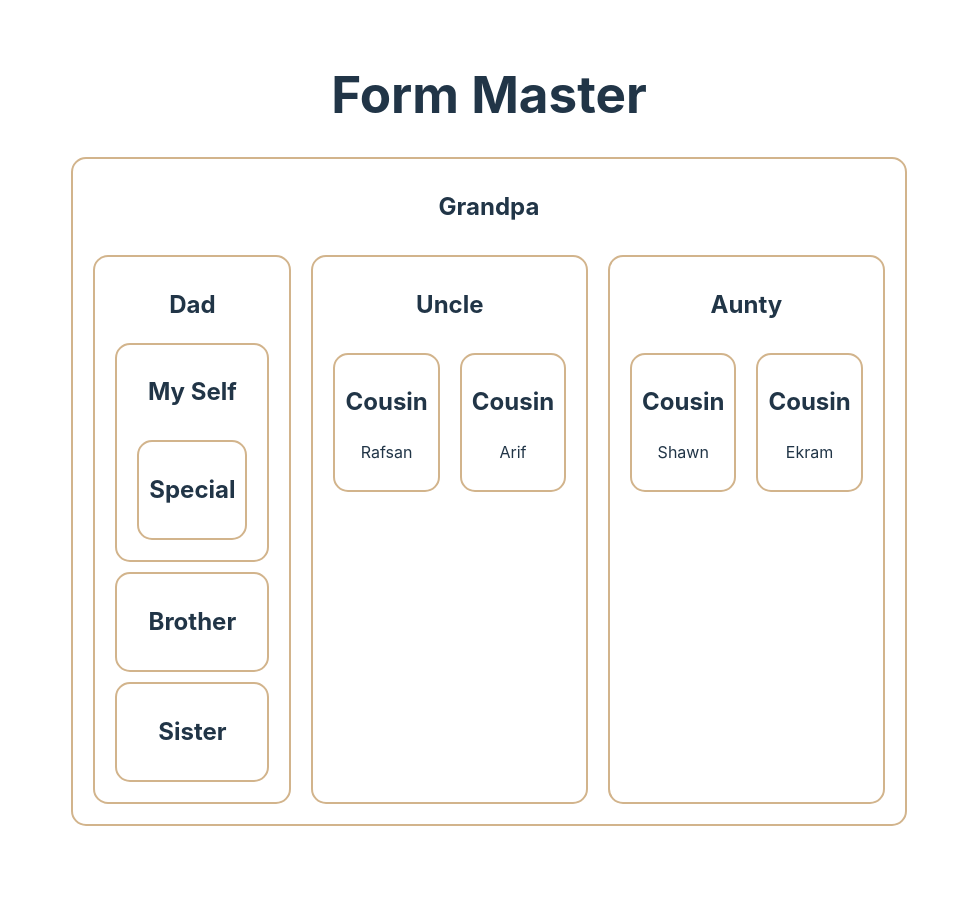
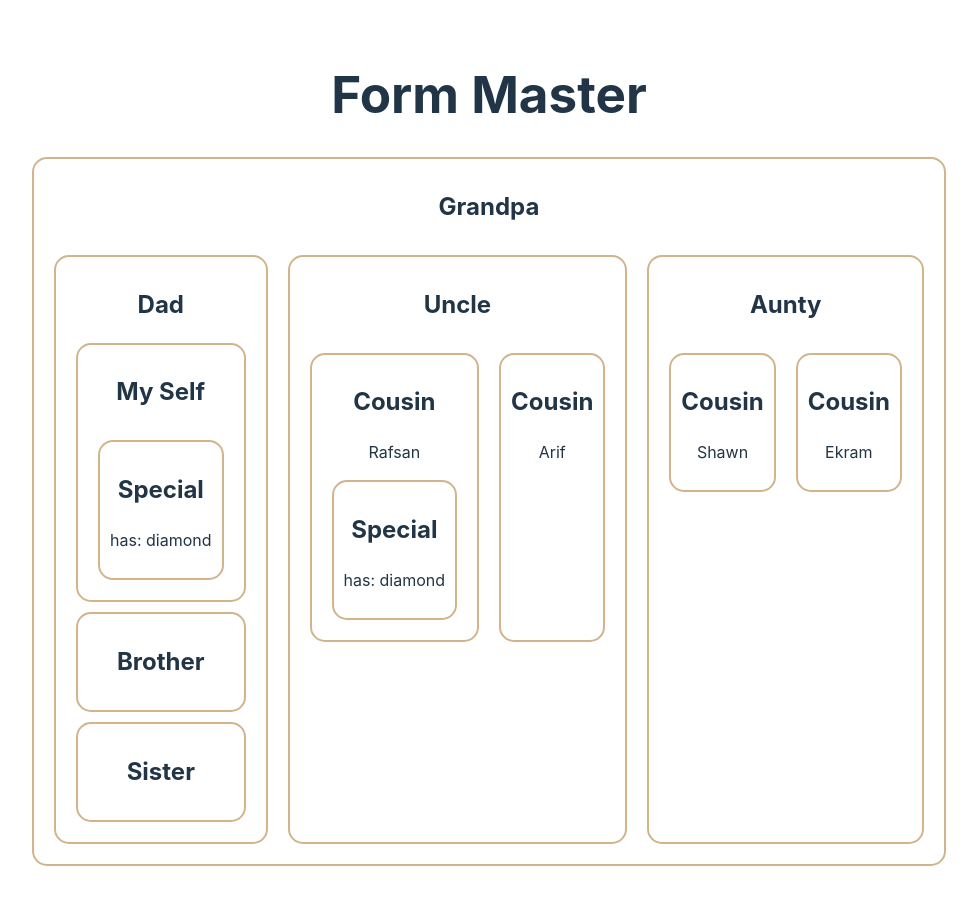
Before and after one commit to IEEEMOSTAFA/React-Master, a React (Vite) app: page / in a window 1280 px wide. Shown: the top 904 px of the page, without its empty margins (151-1128 px from the left). Before the commit the page ends 868 px from the top, so only its background shows below. Built offline with nearby package versions, Linux system fonts and the light colour scheme.

Commit message:
prop drilling alternative CreateContext

```diff
--- a/src/components/Cousin/Cousin.jsx
+++ b/src/components/Cousin/Cousin.jsx
@@ -1,10 +1,14 @@
 import React from 'react';
+import Special from '../Special/Special';
 
-const Cousin = ({name}) => {
+const Cousin = ({name, asset}) => {
     return (
         <div>
             <h2>Cousin</h2>
             <p>{name}</p>
+            <section>
+                {asset && <Special asset={asset}></Special>}
+            </section>
         </div>
     );
 };
--- a/src/components/Dad/Dad.jsx
+++ b/src/components/Dad/Dad.jsx
@@ -4,12 +4,12 @@
 import MySelf from "../MySelf/MySelf";
 import Sister from "../Sister/Sister";
 
-const Dad = () => {
+const Dad = ({asset}) => {
     return (
         <div>
             <h2>Dad</h2>
             <section>
-                <MySelf></MySelf>
+                <MySelf asset={asset}></MySelf>
                 <Brother></Brother>
                 <Sister></Sister>
             </section>
--- a/src/components/GrandPa/GrandPa.jsx
+++ b/src/components/GrandPa/GrandPa.jsx
@@ -1,20 +1,33 @@
 // import React from 'react';
 
+import { createContext } from "react";
 import Aunty from "../Aunty/Aunty";
 import Dad from "../Dad/Dad";
 import Uncle from "../Uncle/Uncle";
 import './Grandpa.css';
+
+const AssetContext = createContext('gold')
+
 const GrandPa = () => {
+    const asset = 'diamond';
+
+
     return (
         <div className="grandpa ">
             <h2>Grandpa</h2>
-            <section className="flex">
-                <Dad></Dad>
-                <Uncle></Uncle>
-                <Aunty></Aunty>
-            </section>
+            <AssetContext.Provider value="gold">
+                <section className="flex">
+                    <Dad asset={asset}></Dad>
+                    <Uncle asset={asset}></Uncle>
+                    <Aunty></Aunty>
+                </section>
+            </AssetContext.Provider>
         </div>
     );
 };
 
 export default GrandPa;
+
+// 1.Create a context and export it.
+// 2.Add Provider for the context with value
+// 3.
--- a/src/components/MySelf/MySelf.jsx
+++ b/src/components/MySelf/MySelf.jsx
@@ -1,12 +1,12 @@
 import React from 'react';
 import Special from '../Special/Special';
 
-const MySelf = () => {
+const MySelf = ({asset}) => {
     return (
         <div>
             <h2>My Self</h2>
             <section className="flex">
-                <Special></Special>
+                <Special asset={asset}></Special>
             </section>
         </div>
     );
--- a/src/components/Special/Special.jsx
+++ b/src/components/Special/Special.jsx
@@ -1,9 +1,10 @@
 
 
-const Special = () => {
+const Special = ({asset}) => {
     return (
         <div>
             <h2>Special</h2>
+            <p>has: {asset}</p>
         </div>
     );
 };
--- a/src/components/Uncle/Uncle.jsx
+++ b/src/components/Uncle/Uncle.jsx
@@ -1,12 +1,12 @@
 import Cousin from "../Cousin/Cousin";
 
 
-const Uncle = () => {
+const Uncle = ({asset}) => {
     return (
         <div>
             <h2>Uncle</h2>
             <section className="flex">
-                <Cousin name={'Rafsan'}></Cousin>
+                <Cousin name={'Rafsan'} asset={asset}></Cousin>
                 <Cousin name={'Arif'}></Cousin>
             </section>
         </div>
```
